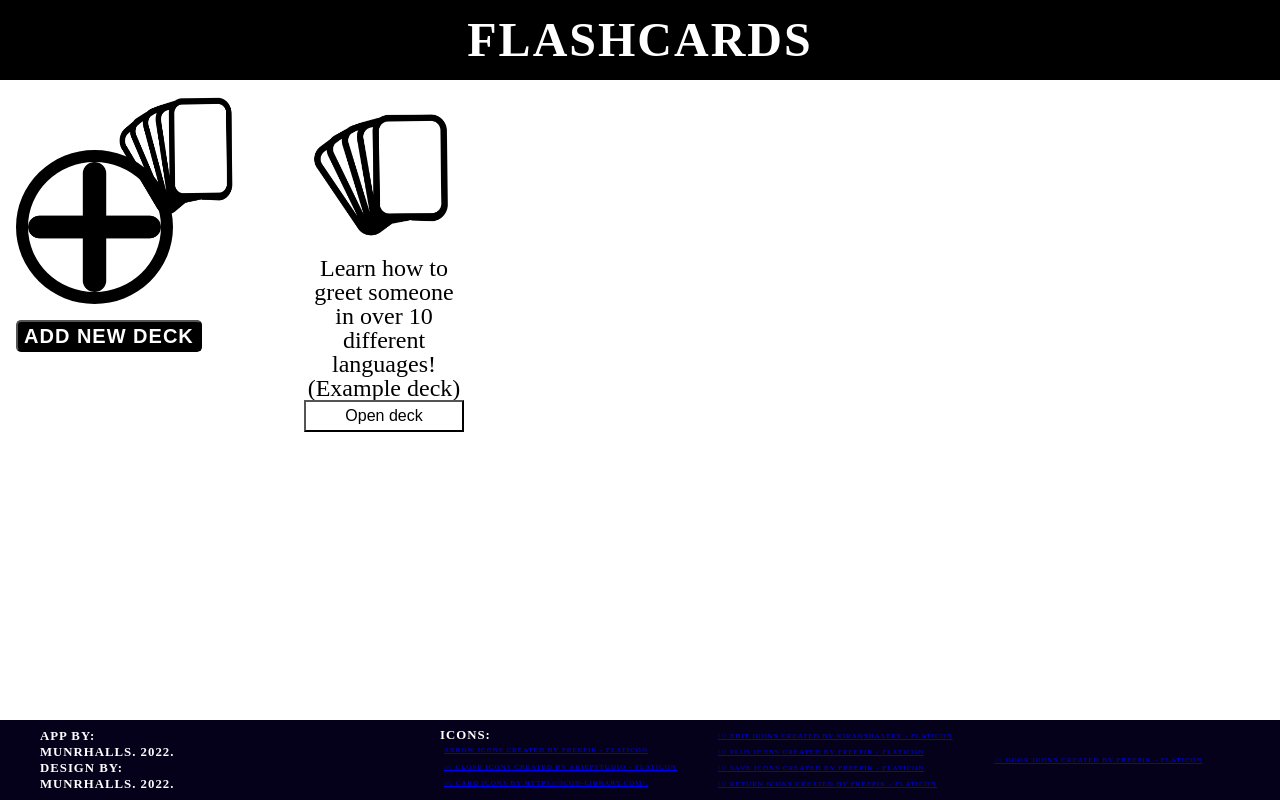
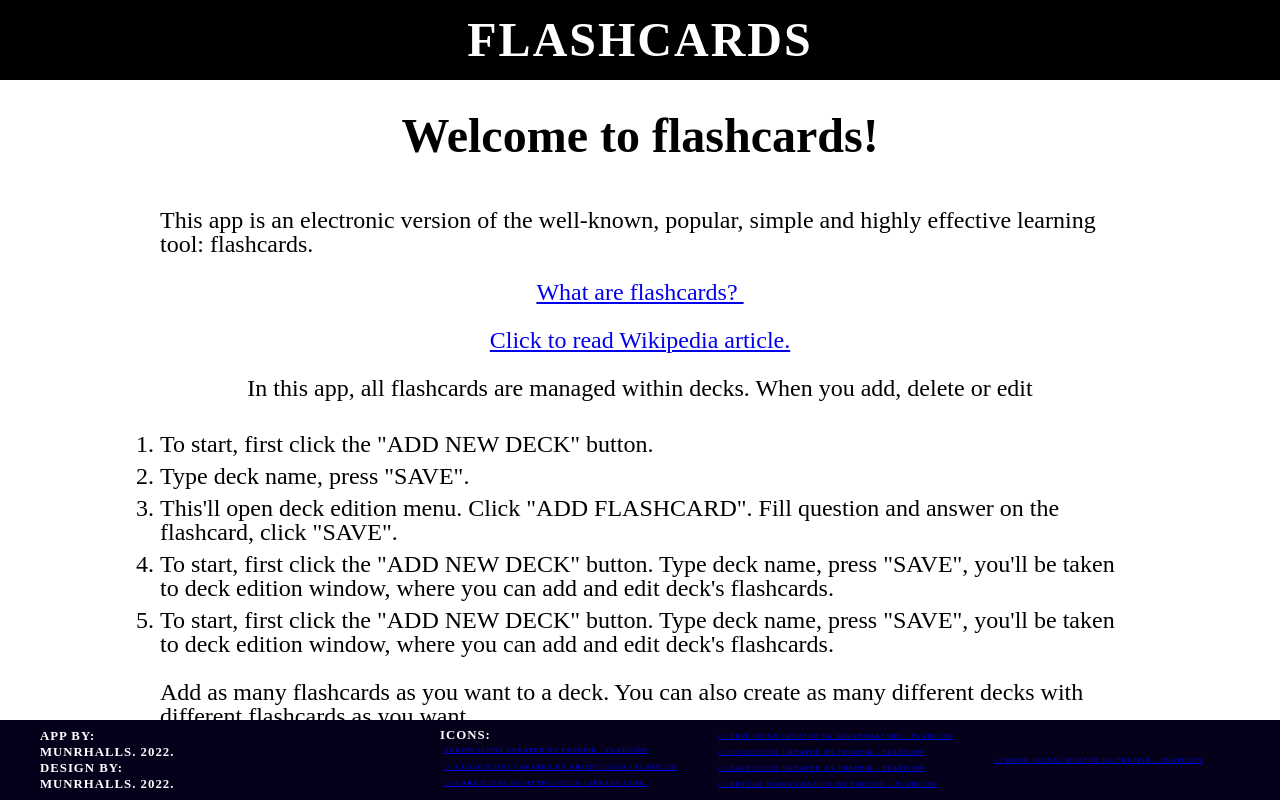
Before and after one commit to munrhalls/Oxus-Flashcards, a React (Create React App) app: page / in a window 1280 px wide. Built offline with nearby package versions, Linux system fonts and the light colour scheme.

Commit message:
restore welcome

```diff
--- a/src/App.js
+++ b/src/App.js
@@ -441,7 +441,7 @@ function App() {
 
   return (
     <div className="App">
-      {/* <Welcome.Shade /> */}
+      <Welcome.Shade />
       <Header />
       <main className="Main">
         {activeDeckId && (
--- a/src/Welcome/Welcome.css
+++ b/src/Welcome/Welcome.css
@@ -7,7 +7,7 @@
   z-index: 100;
   height: 100%;
   width: 100%;
-  background-color: #000;
+  background-color: #777;
   color: #fff;
   transition: 0.25s ease-in-out;
   transition-duration: 1s;
--- a/src/Welcome/Welcome.js
+++ b/src/Welcome/Welcome.js
@@ -23,7 +23,7 @@ export const Welcome = {
     );
   },
   Message: function Message(props) {
-    const [message, setIsMessage] = useState(false);
+    const [message, setIsMessage] = useState(true);
 
     return (
       <>
```
